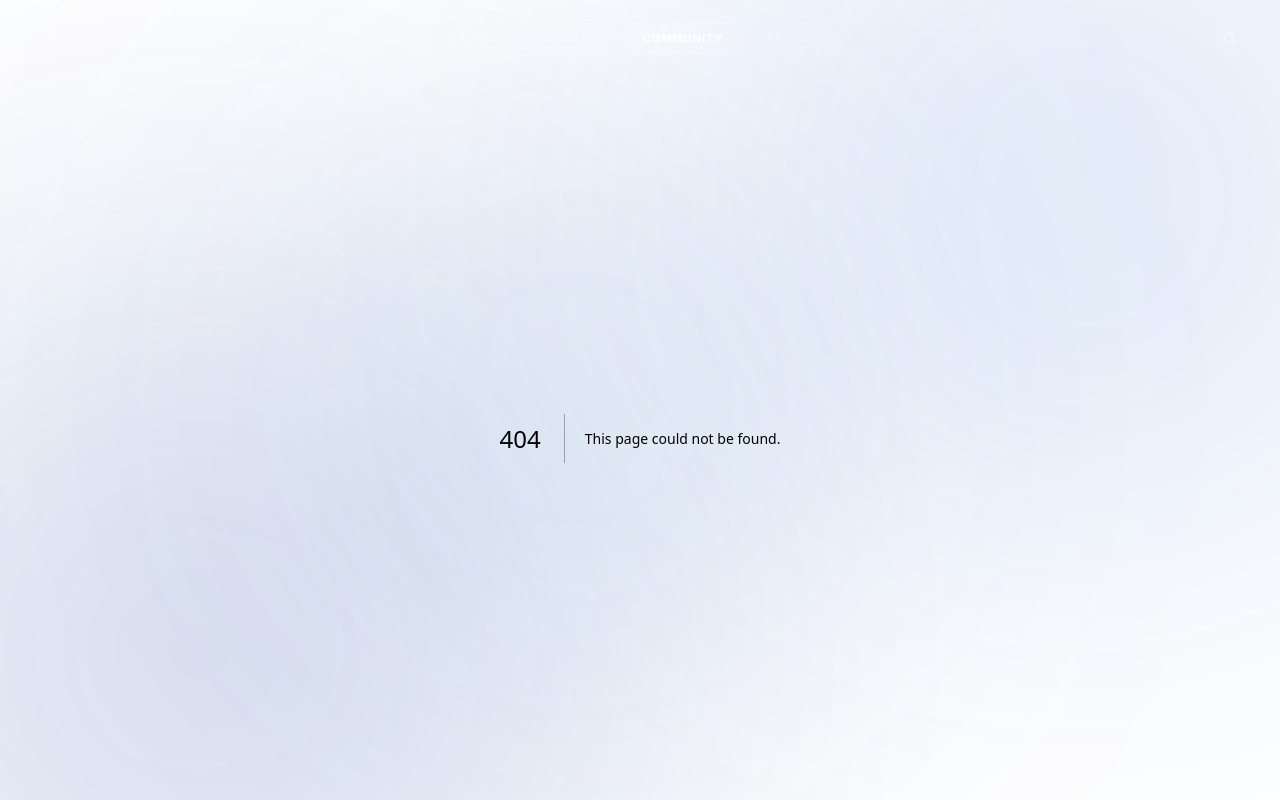
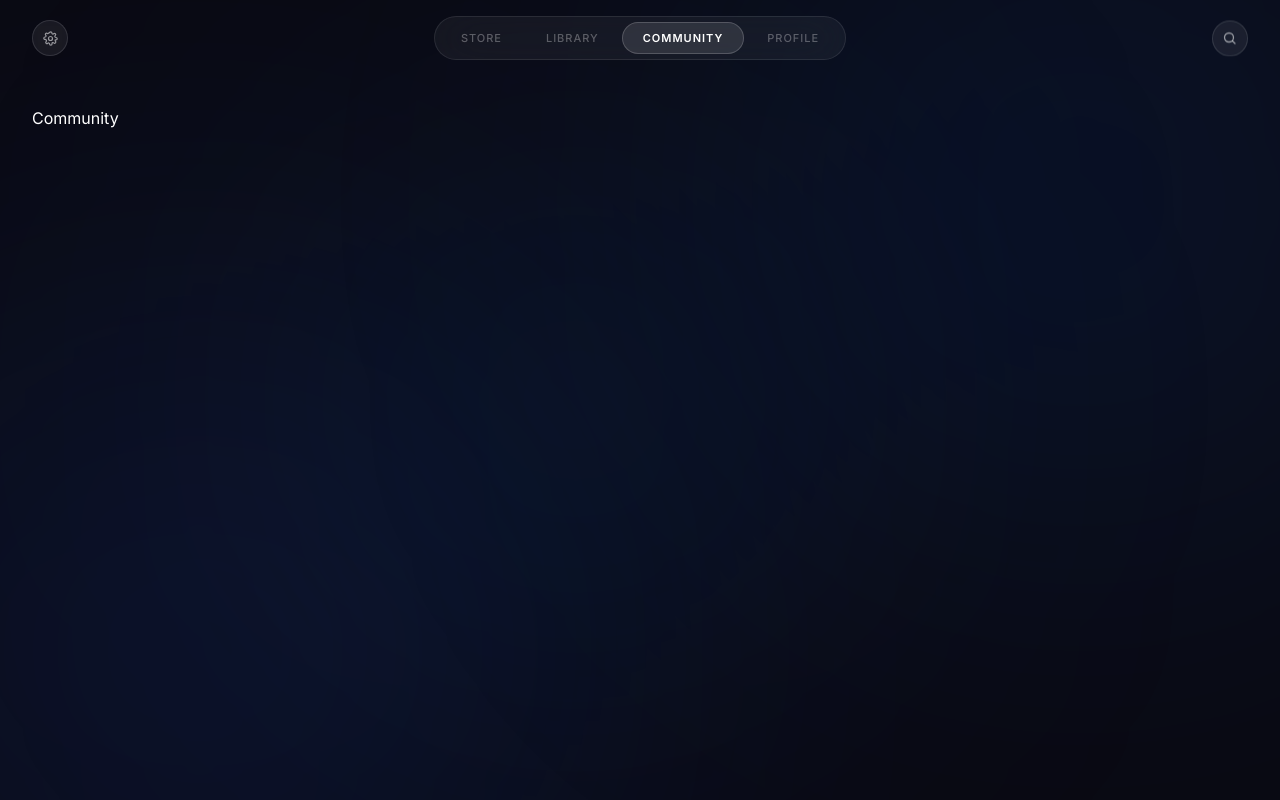
Before and after one commit to mstrahilov/44-platform, a Next.js app: page /community in a window 1280 px wide. Before the commit this address had no page. Built offline with nearby package versions, Linux system fonts and the light colour scheme.

Commit message:
add library, community, profile routes

```diff
--- /dev/null
+++ b/src/app/community/page.tsx
@@ -0,0 +1,3 @@
+export default function CommunityPage() {
+  return <div style={{ padding: 32, color: 'white' }}>Community</div>;
+}
--- /dev/null
+++ b/src/app/library/page.tsx
@@ -0,0 +1,3 @@
+export default function LibraryPage() {
+  return <div style={{ padding: 32, color: 'white' }}>Library</div>;
+}
--- /dev/null
+++ b/src/app/profile/page.tsx
@@ -0,0 +1,3 @@
+export default function ProfilePage() {
+  return <div style={{ padding: 32, color: 'white' }}>Profile</div>;
+}
```
